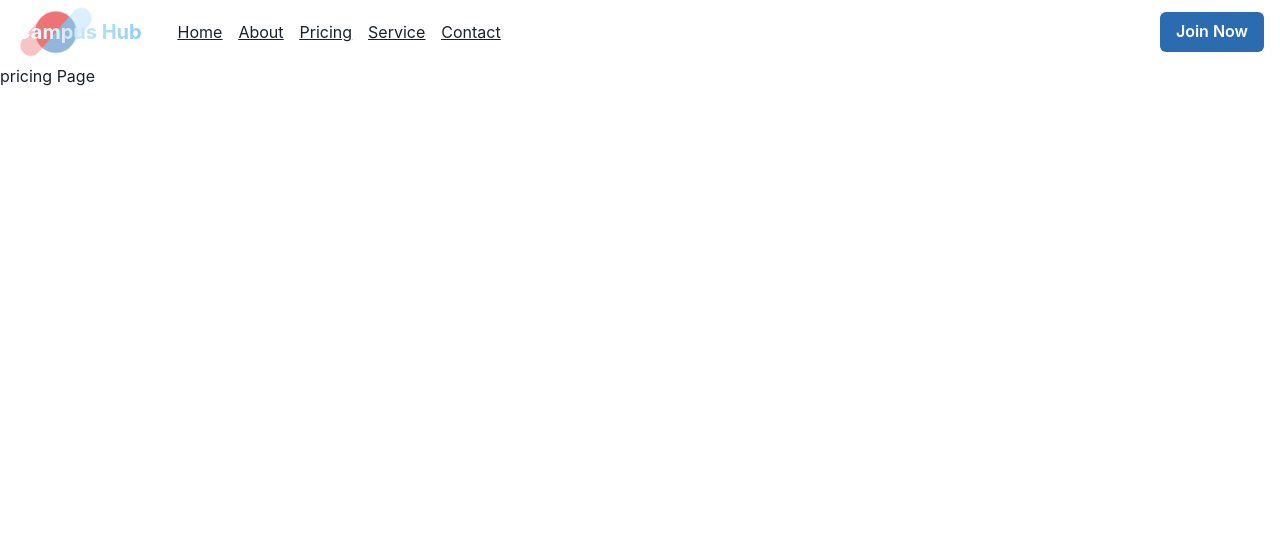
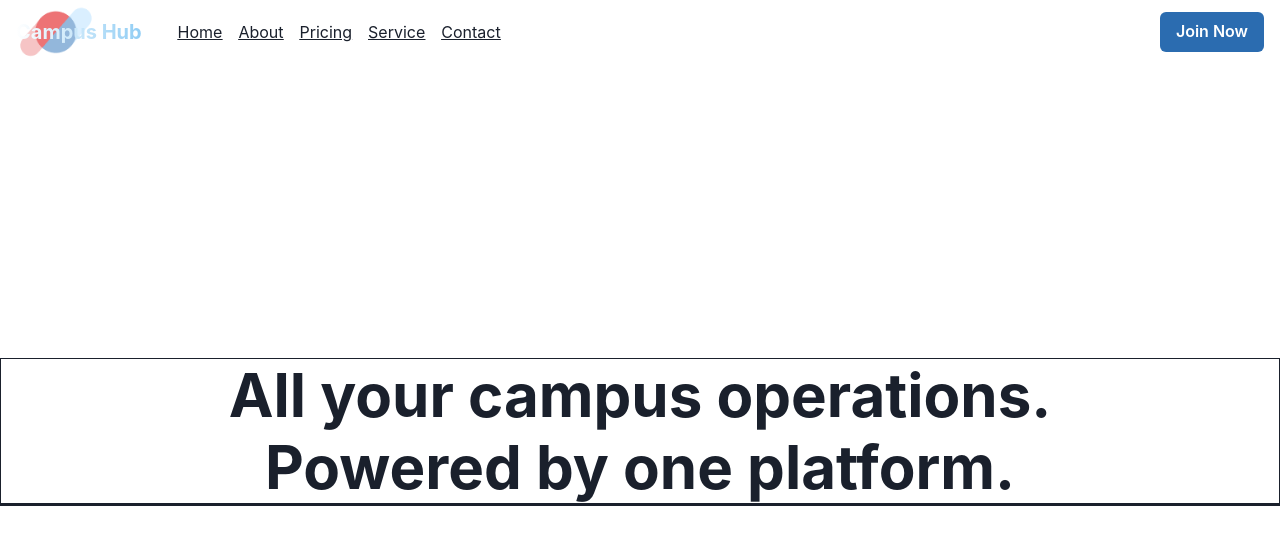
Before and after one commit to HengJake/CampusHub, a React (Vite) app in the folder frontend/: page /pricing in a window 1280 px wide. Shown: the top 544 px of the page. Built offline with nearby package versions, Linux system fonts and the light colour scheme.

Commit message:
Background update

```diff
--- a/frontend/src/component/navBar/landingNavBar.jsx
+++ b/frontend/src/component/navBar/landingNavBar.jsx
@@ -23,6 +23,7 @@ function navBar() {
       px={4}
       bg={isHomePage ? "transparent" : "white"}
       position={isHomePage ? "absolute" : ""}
+      zIndex={1000}
     >
       <Flex
         h={16}
--- a/frontend/src/pages/commonPage/landing/landing.jsx
+++ b/frontend/src/pages/commonPage/landing/landing.jsx
@@ -20,7 +20,7 @@ function landing() {
       // bgColor={"red"}
       display={"flex"}
       flexDirection={"column"}
-      zIndex={-1}
+      // zIndex={-1}
     >
       {/* 1stBox */}
       <Box height={"fit-content"} width={"100%"} x>
@@ -111,14 +111,8 @@ function landing() {
             </Button>
           </Box>
         </Box>
-        <Box
-          width={"100%"}
-          height={"100%"}
-          p={"70px"}
-          bgColor={"white"}
-          zIndex="100"
-        >
-          <Box bgColor={"#6699CC"} height={"80%"}>
+        <Box width={"100%"} p={"70px"} bgColor={"white"} zIndex="100">
+          <Box>
             <Image
               objectFit={"cover"}
               height={"auto"}
--- a/frontend/src/pages/commonPage/pricing/pricing.jsx
+++ b/frontend/src/pages/commonPage/pricing/pricing.jsx
@@ -1,8 +1,66 @@
-import React from 'react';
-import './pricing.scss';
+import React from "react";
+import "./pricing.scss";
+import { Box, Flex } from "@chakra-ui/react";
+import { FaUserGear } from "react-icons/fa6";
+import { BiSolidReport } from "react-icons/bi";
+import { GiSatelliteCommunication } from "react-icons/gi";
+import { MdOutlineSecurity } from "react-icons/md";
+import { BsBuildingFillGear } from "react-icons/bs";
+import { HiAcademicCap } from "react-icons/hi2";
+import { Switch } from "@chakra-ui/react";
+
+import {
+  Stack,
+  Input,
+  Heading,
+  Center,
+  Text,
+  Button,
+  Modal,
+  ModalOverlay,
+  ModalContent,
+  ModalHeader,
+  ModalCloseButton,
+  ModalBody,
+  ModalFooter,
+  Link as ChakraLink,
+} from "@chakra-ui/react";
+
 
 function pricing() {
-  return <div className="pricing">pricing Page</div>;
+
+  return (
+    <Flex
+      w="100%"
+      justify="center"
+      align="center"
+      bgColor={"white"}
+      display={"flex"}
+      flexDirection={"column"}
+    >
+      <Box
+        display={"flex"}
+        width={"100%"}
+        justifyContent={"center"}
+        alignItems={"center"}
+        border={"1px"}
+        textAlign={"center"}
+      >
+        <Heading fontSize={"60px"}>
+          All your campus operations. <br />
+          Powered by one platform.
+        </Heading>
+      </Box>
+      <Box
+        display={"flex"}
+        width={"100%"}
+        justifyContent={"center"}
+        alignItems={"center"}
+        border={"1px"}
+      >
+      </Box>
+    </Flex>
+  );
 }
 
 export default pricing;
```
